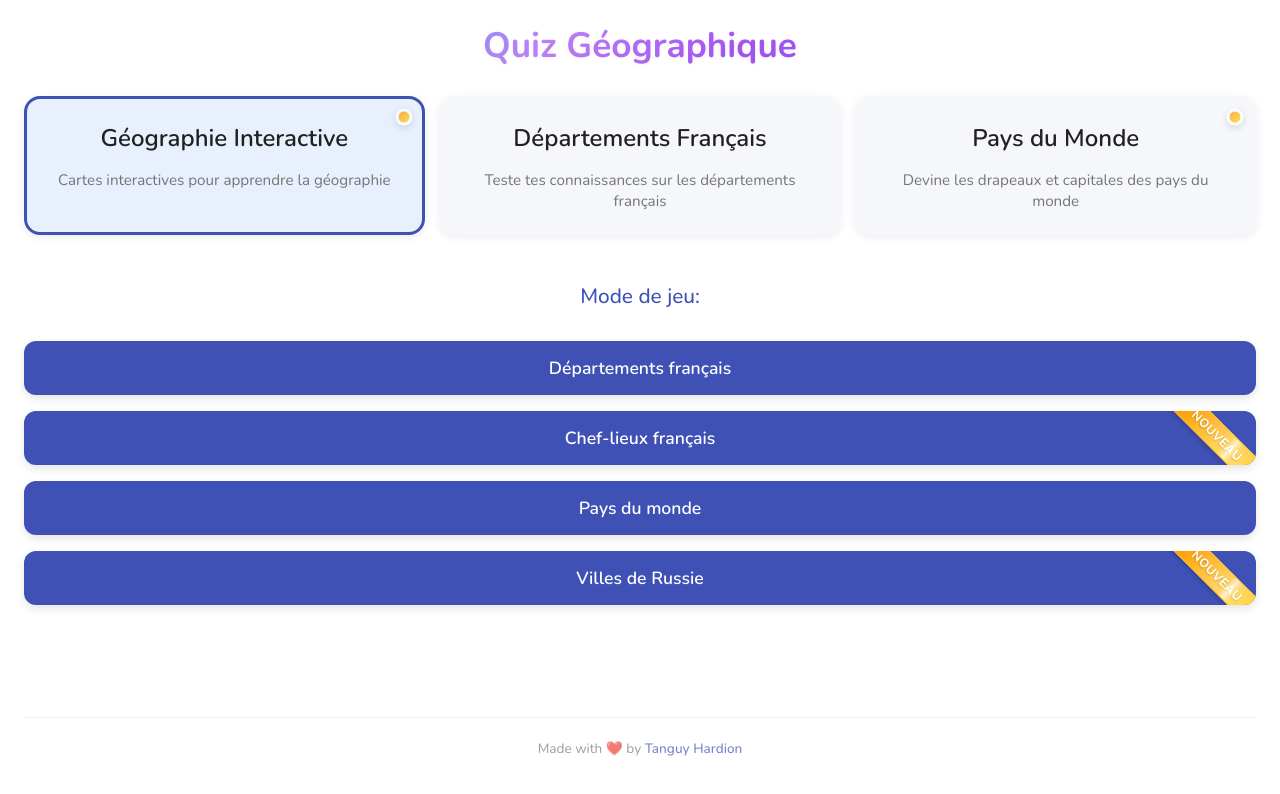
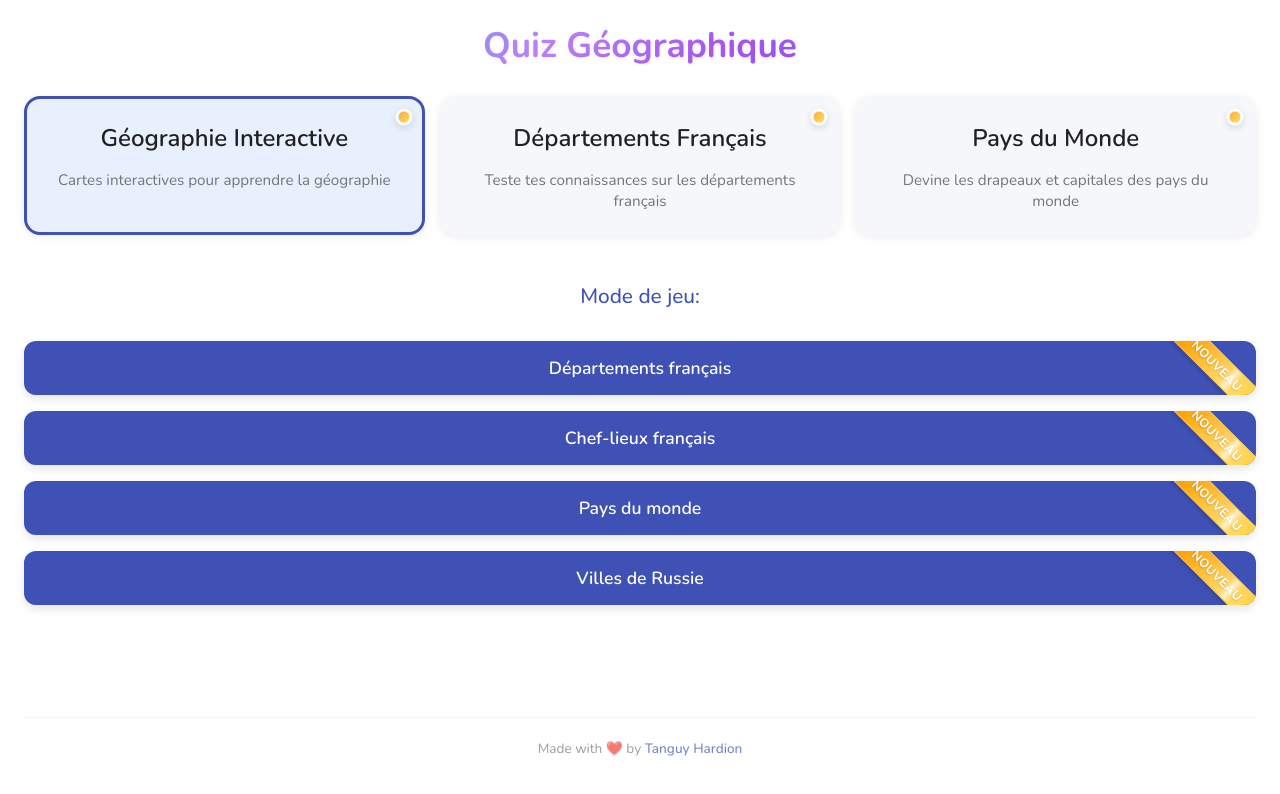
Before and after one commit to tanguyhardion/geography-guessing, a Vue app: page / in a window 1280 px wide. Shown: the top 794 px of the page. Built offline with nearby package versions, Linux system fonts and the light colour scheme.

Commit message:
feat: add "Nouveau" ribbon to game mode buttons for improved visibility

```diff
--- a/src/pages/HomePage.vue
+++ b/src/pages/HomePage.vue
@@ -28,6 +28,7 @@
             : 'departments-inactive'
         "
       >
+        <div class="nouveau-indicator"></div>
         <h2>Départements Français</h2>
         <p>Teste tes connaissances sur les départements français</p>
       </div>
@@ -49,20 +50,24 @@
     </div>
     <div v-if="selectedGame === 'departments'" class="mode-buttons">
       <h3>Mode de jeu:</h3>
-      <button @click="startGame('guessChefLieu')">
+      <button @click="startGame('guessChefLieu')" class="button-with-ribbon">
         Numéro à partir du chef-lieu
+        <div class="nouveau-ribbon">Nouveau</div>
       </button>
-      <button @click="startGame('guessDepartmentName')">
+      <button @click="startGame('guessDepartmentName')" class="button-with-ribbon">
         Numéro à partir du nom
+        <div class="nouveau-ribbon">Nouveau</div>
       </button>
-      <button @click="startGame('guessBoth')">
+      <button @click="startGame('guessBoth')" class="button-with-ribbon">
         Numéro à partir du nom ou du chef-lieu
+        <div class="nouveau-ribbon">Nouveau</div>
       </button>
     </div>
     <div v-else-if="selectedGame === 'map'" class="mode-buttons">
       <h3>Mode de jeu:</h3>
-      <button @click="startGame('guessMapLocation')">
+      <button @click="startGame('guessMapLocation')" class="button-with-ribbon">
         Départements français
+        <div class="nouveau-ribbon">Nouveau</div>
       </button>
       <button
         @click="startGame('guessFrenchChefLieux')"
@@ -71,8 +76,9 @@
         Chef-lieux français
         <div class="nouveau-ribbon">Nouveau</div>
       </button>
-      <button @click="startGame('guessCountryMapLocation')">
+      <button @click="startGame('guessCountryMapLocation')" class="button-with-ribbon">
         Pays du monde
+        <div class="nouveau-ribbon">Nouveau</div>
       </button>
       <button
         @click="startGame('guessRussianCities')"
@@ -87,13 +93,19 @@
       class="mode-buttons"
     >
       <h3>Mode de jeu:</h3>
-      <button @click="selectFlagMode('normal')">Pays depuis le drapeau</button>
-      <button @click="selectFlagMode('reverse')">Drapeau depuis le pays</button>
-      <button @click="selectFlagMode('capitals')">
+      <button @click="selectFlagMode('normal')" class="button-with-ribbon">
+        Pays depuis le drapeau
+        <div class="nouveau-ribbon">Nouveau</div>
+      </button>
+      <button @click="selectFlagMode('reverse')" class="button-with-ribbon">
+        Drapeau depuis le pays
+        <div class="nouveau-ribbon">Nouveau</div>
+      </button>
+      <button @click="selectFlagMode('capitals')" class="button-with-ribbon">
         Pays depuis la capitale
         <div class="nouveau-ribbon">Nouveau</div>
       </button>
-      <button @click="selectFlagMode('reverseCapitals')">
+      <button @click="selectFlagMode('reverseCapitals')" class="button-with-ribbon">
         Capitale depuis le pays
         <div class="nouveau-ribbon">Nouveau</div>
       </button>
@@ -106,20 +118,25 @@
       <div class="continent-buttons">
         <button
           @click="selectContinent('all')"
-          class="continent-button all-continents"
+          class="continent-button all-continents button-with-ribbon"
         >
           Tous les continents
+          <div class="nouveau-ribbon">Nouveau</div>
         </button>
         <button
           v-for="continent in availableContinents"
           :key="continent"
           @click="selectContinent(continent as Continent)"
-          class="continent-button"
+          class="continent-button button-with-ribbon"
         >
           {{ continent }}
+          <div class="nouveau-ribbon">Nouveau</div>
         </button>
       </div>
-      <button @click="goBack" class="back-button">Retour</button>
+      <button @click="goBack" class="back-button button-with-ribbon">
+        Retour
+        <div class="nouveau-ribbon">Nouveau</div>
+      </button>
     </div>
 
     <!-- Footer with credits -->
```
